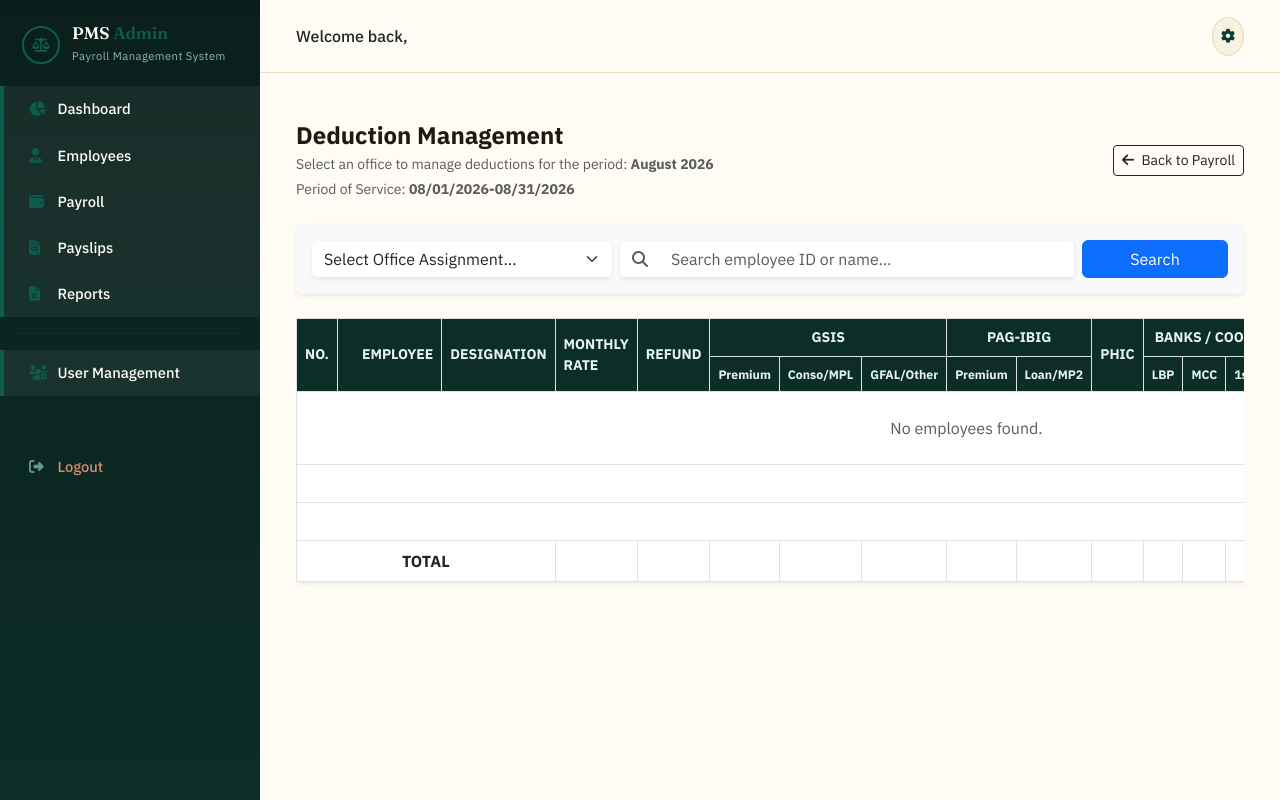
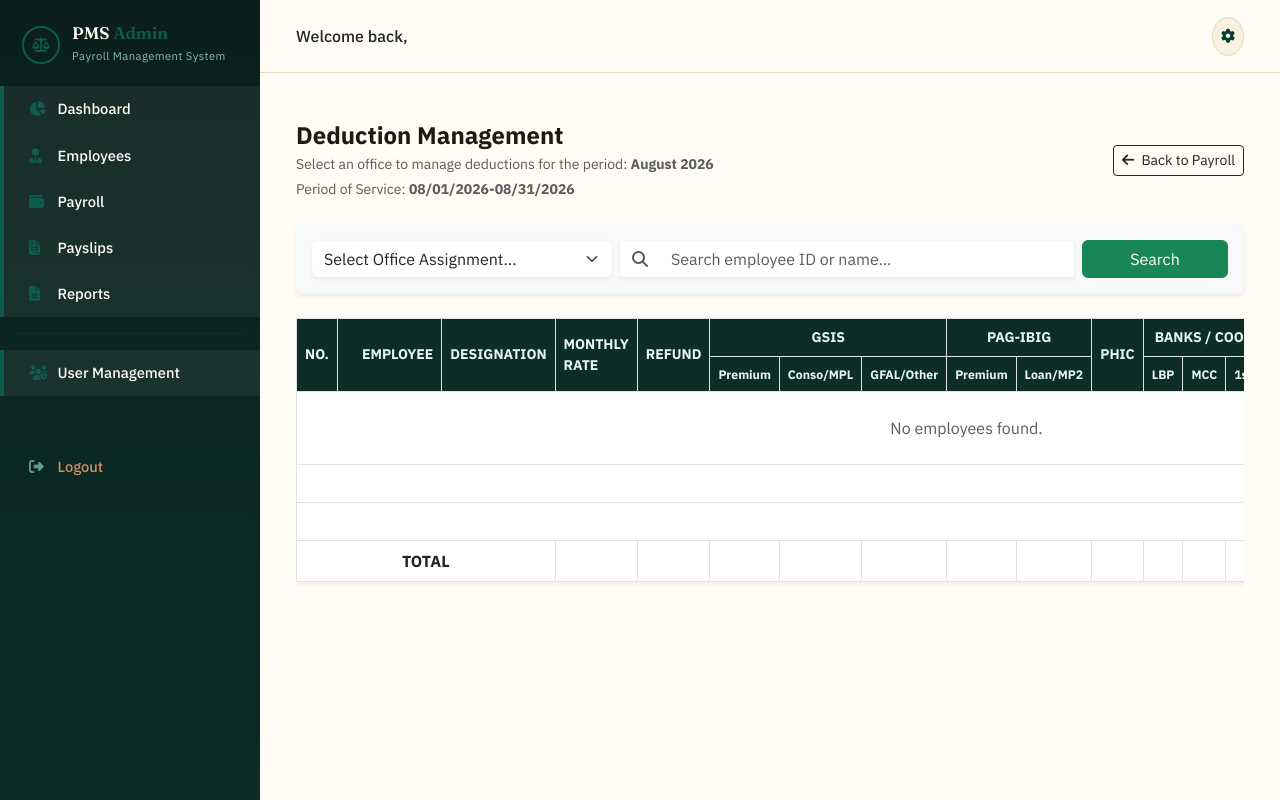
Before and after one commit to chardoxx-3/PayTrack-Employee-Payroll-Management-System, a CodeIgniter 4 app: the page made by app/Views/deduction/index.php in a window 1280 px wide. Run offline with PHP 8.4 and a stand-in for CodeIgniter, Linux system fonts and the light colour scheme; the template is opened without the code that fills it, so the values that code supplies are empty; some libraries are stand-ins or nearby versions.

Commit message:
Change Search button to green (btn-success) in Deduction Management to match theme

```diff
--- a/app/Views/deduction/index.php
+++ b/app/Views/deduction/index.php
@@ -77,7 +77,7 @@ function peso($value) {
                 </div>
             </div>
             <div class="col-md-2">
-                <button type="submit" class="btn btn-primary w-100">Search</button>
+                <button type="submit" class="btn btn-success w-100">Search</button>
             </div>
         </form>
     </div>
```
